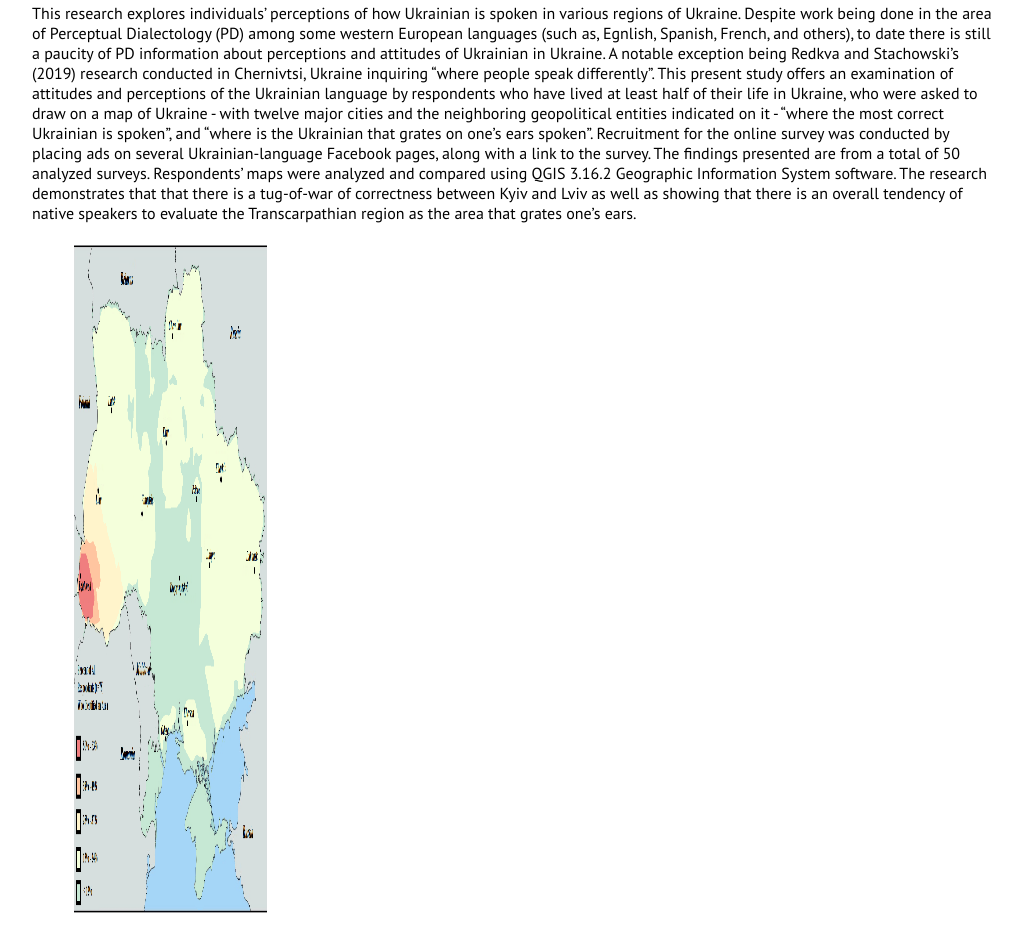
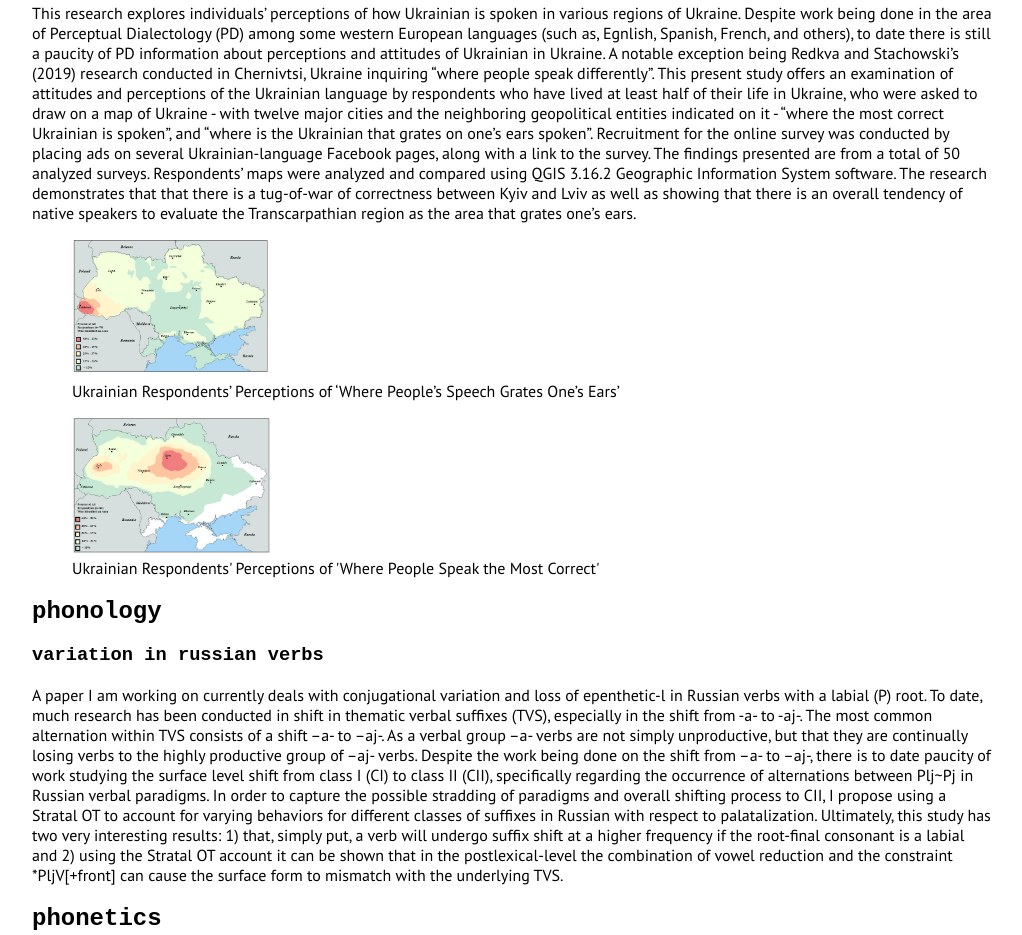
Before and after one commit to namarks89/nathanmarks, a plain HTML site: page research.html in a window 1280 px wide. Shown: the part 1017-1952 px from the top of the page, without its empty margins (88-1110 px from the left). Drawn offline with Linux system fonts and the light colour scheme.

Commit message:
Update research.html

```diff
--- a/research.html
+++ b/research.html
@@ -69,7 +69,7 @@ This present study offers an examination of attitudes and perceptions of the Ukr
 The research demonstrates that that there is a tug-of-war of correctness between Kyiv and Lviv as well as showing that there is an overall tendency of native speakers to evaluate the Transcarpathian region as the area that grates one’s ears.
 
        <figure>
-       <img src="all_rizhe.png" height=700px width=700px>
+       <img src="all_rizhe.png">
           <figcaption>Ukrainian Respondents’ Perceptions of ‘Where People’s Speech Grates One’s Ears’</figcaption>
           </figure>
 
```
